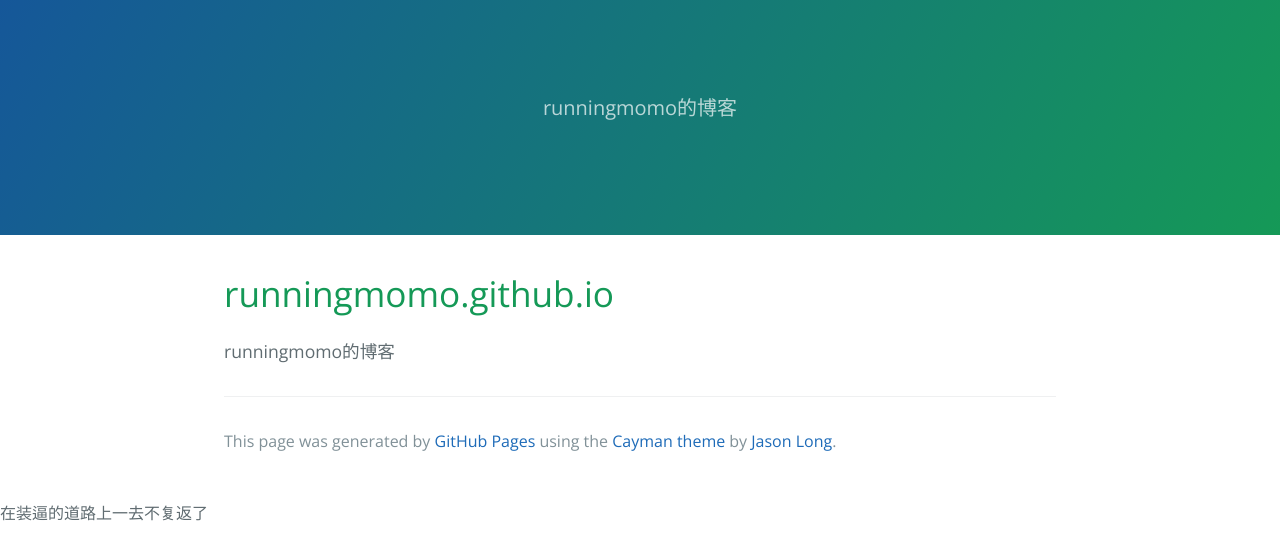
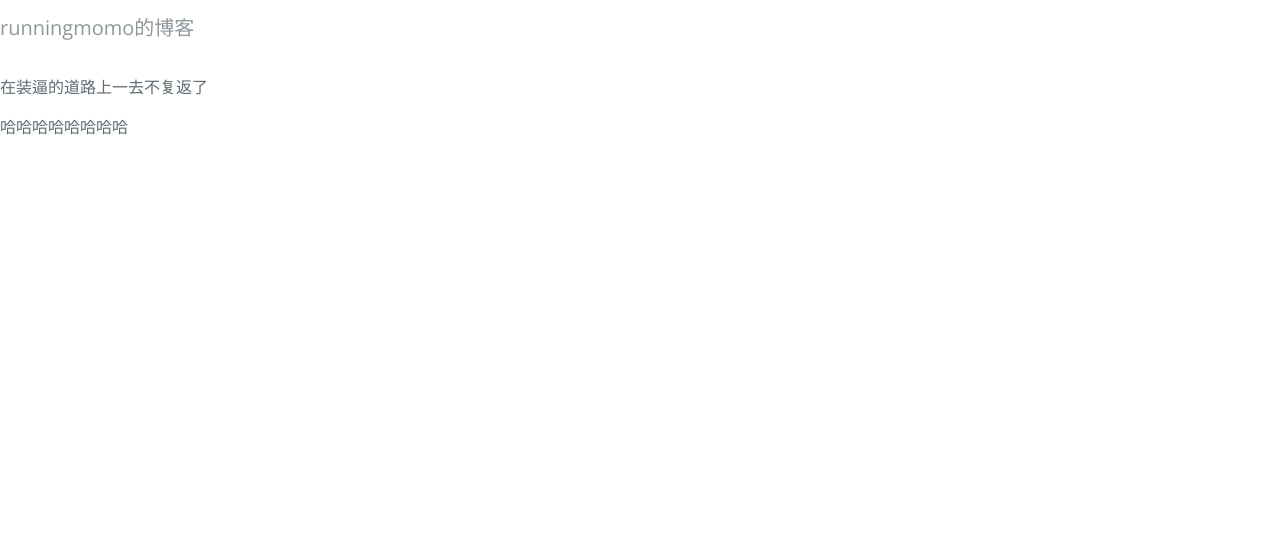
Before and after one commit to runningmomo/runningmomo.github.io, a plain HTML site: page index.html in a window 1280 px wide. Drawn offline with nearby package versions, Linux system fonts and the light colour scheme.

Commit message:
201606031646

```diff
--- a/index.html
+++ b/index.html
@@ -10,23 +10,10 @@
     <link rel="stylesheet" type="text/css" href="stylesheets/github-light.css" media="screen">
   </head>
   <body>
-    <section class="page-header">
-      <h1 class="project-tagline">runningmomo的博客</h1>
-    </section>
 
-    <section class="main-content">
-      <h1>
-<a id="runningmomogithubio" class="anchor" href="#runningmomogithubio" aria-hidden="true"><span aria-hidden="true" class="octicon octicon-link"></span></a>runningmomo.github.io</h1>
-
-<p>runningmomo的博客</p>
-
-      <footer class="site-footer">
-
-        <span class="site-footer-credits">This page was generated by <a href="https://pages.github.com">GitHub Pages</a> using the <a href="https://github.com/jasonlong/cayman-theme">Cayman theme</a> by <a href="https://twitter.com/jasonlong">Jason Long</a>.</span>
-      </footer>
-
-    </section>
+    <h1 class="project-tagline">runningmomo的博客</h1>
     <p>在装逼的道路上一去不复返了</p>
+    <p>哈哈哈哈哈哈哈哈</p>
 
 
   </body>
```
